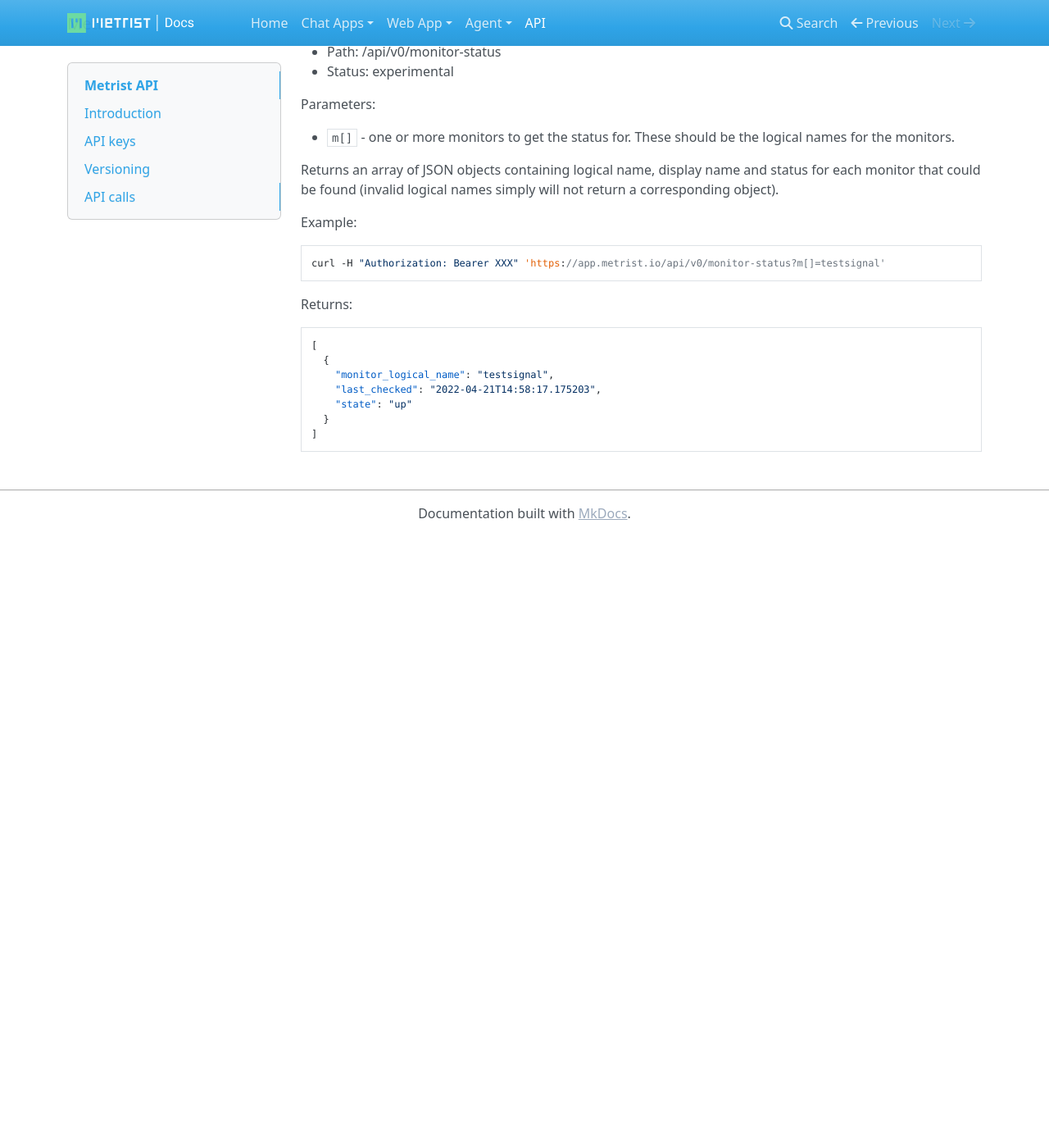
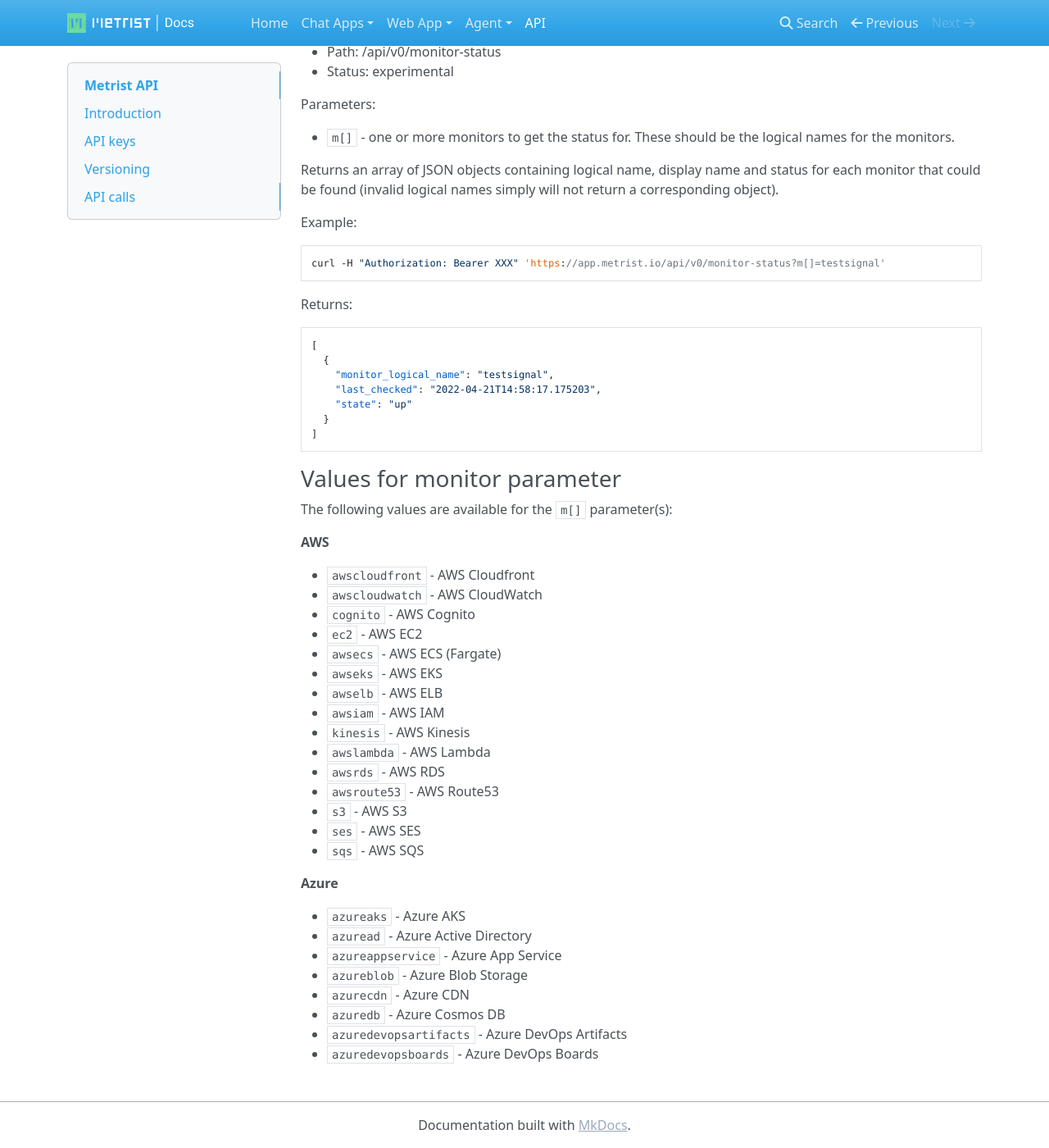
Before and after one commit to Metrist-Software/product-docs, an MkDocs documentation site: the page built from docs/api.md, in a window 1280 px wide and 1400 px high, scrolled down 724 px. Shown: the whole window at 82% size. Built offline with MkDocs 1.6.1, drawn with Linux system fonts in a browser that asks for light colours; nearby versions of some CDN libraries; old or Windows-style settings are respelled for this version of MkDocs; before the commit the page ends 1378 px from its top, so only the background shows below that.

Commit message:
Update api.md

````diff
--- a/docs/api.md
+++ b/docs/api.md
@@ -58,3 +58,36 @@ Returns:
   }
 ]
 ```
+
+### Values for monitor parameter
+
+The following values are available for the `m[]` parameter(s):
+
+**AWS**
+
+* `awscloudfront` - AWS Cloudfront
+* `awscloudwatch` - AWS CloudWatch
+* `cognito` - AWS Cognito
+* `ec2` - AWS EC2
+* `awsecs` - AWS ECS (Fargate)
+* `awseks` - AWS EKS
+* `awselb` - AWS ELB
+* `awsiam` - AWS IAM
+* `kinesis` - AWS Kinesis
+* `awslambda` - AWS Lambda
+* `awsrds` - AWS RDS
+* `awsroute53` - AWS Route53
+* `s3` - AWS S3
+* `ses` - AWS SES
+* `sqs` - AWS SQS
+
+**Azure**
+
+* `azureaks` - Azure AKS
+* `azuread` - Azure Active Directory
+* `azureappservice` - Azure App Service
+* `azureblob` - Azure Blob Storage
+* `azurecdn` - Azure CDN
+* `azuredb` - Azure Cosmos DB
+* `azuredevopsartifacts` - Azure DevOps Artifacts
+* `azuredevopsboards` - Azure DevOps Boards
````
